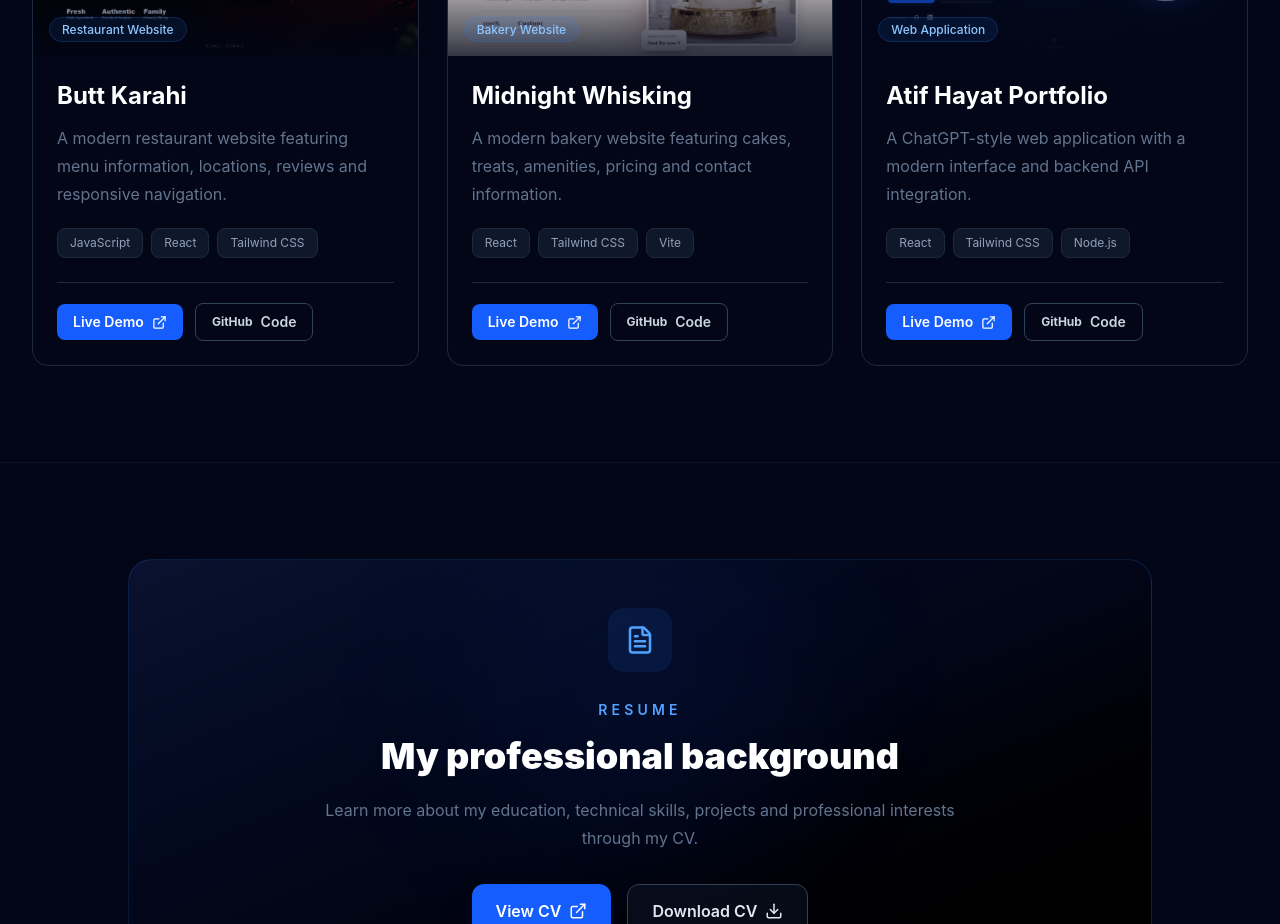
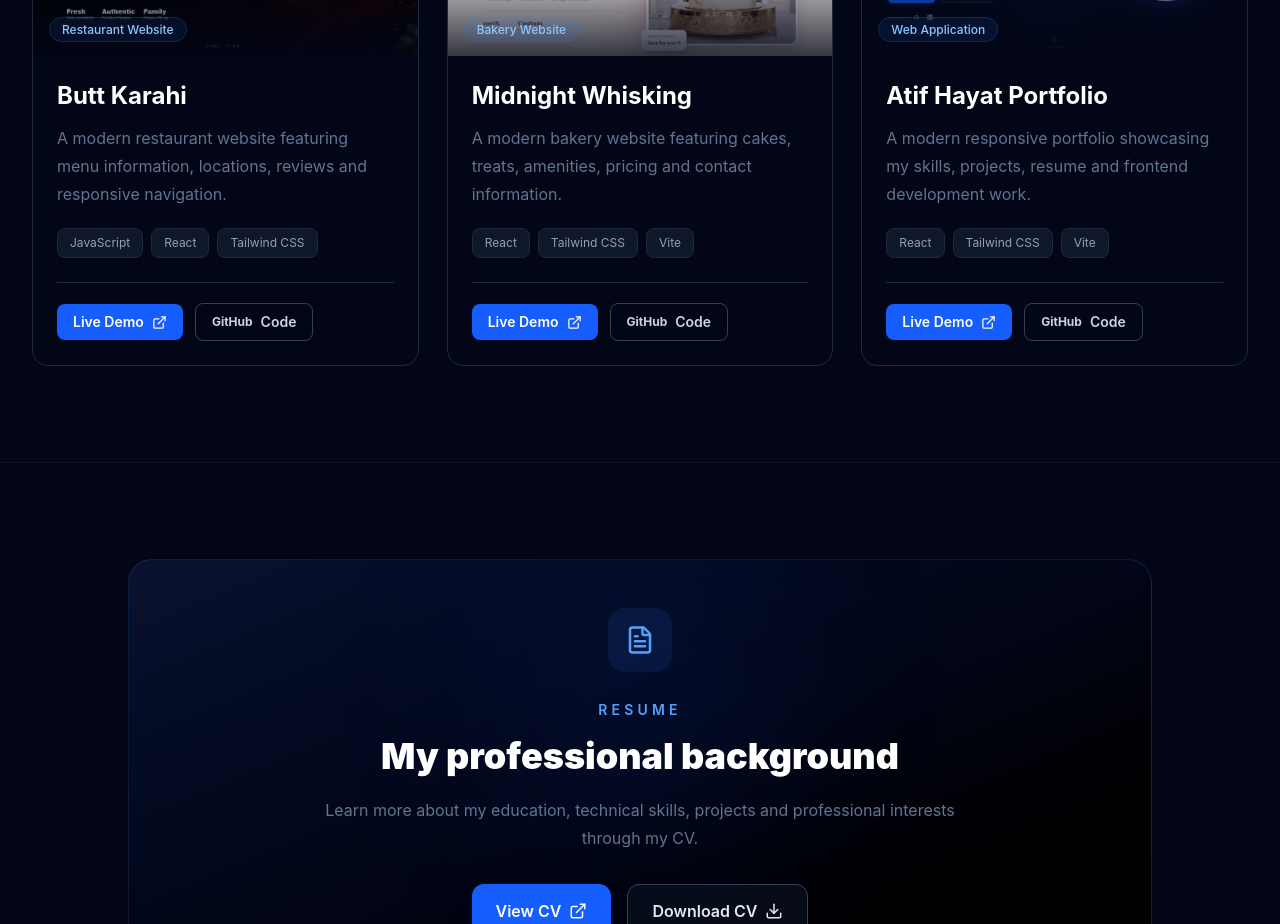
Before and after one commit to AtifHayat05/Atif-Hayat-Portfolio, a React (Vite) app: page / in a window 1280 px wide. Shown: the part 2920-3844 px from the top of the page. Built offline with nearby package versions, Linux system fonts and the light colour scheme.

Commit message:
Update Porjects

```diff
--- a/src/components/Projects.jsx
+++ b/src/components/Projects.jsx
@@ -29,8 +29,8 @@ function Projects() {
       title: "Atif Hayat Portfolio",
       category: "Web Application",
       description:
-        "A ChatGPT-style web application with a modern interface and backend API integration.",
-      technologies: ["React", "Tailwind CSS", "Node.js"],
+        "A modern responsive portfolio showcasing my skills, projects, resume and frontend development work.",
+      technologies: ["React", "Tailwind CSS", "Vite"],
       image: "/Images/AtifHayat-portfolio.png",
       liveLink: "https://atifhayat.vercel.app/",
       githubLink: "https://github.com/AtifHayat05/Atif-Hayat-Portfolio",
```
